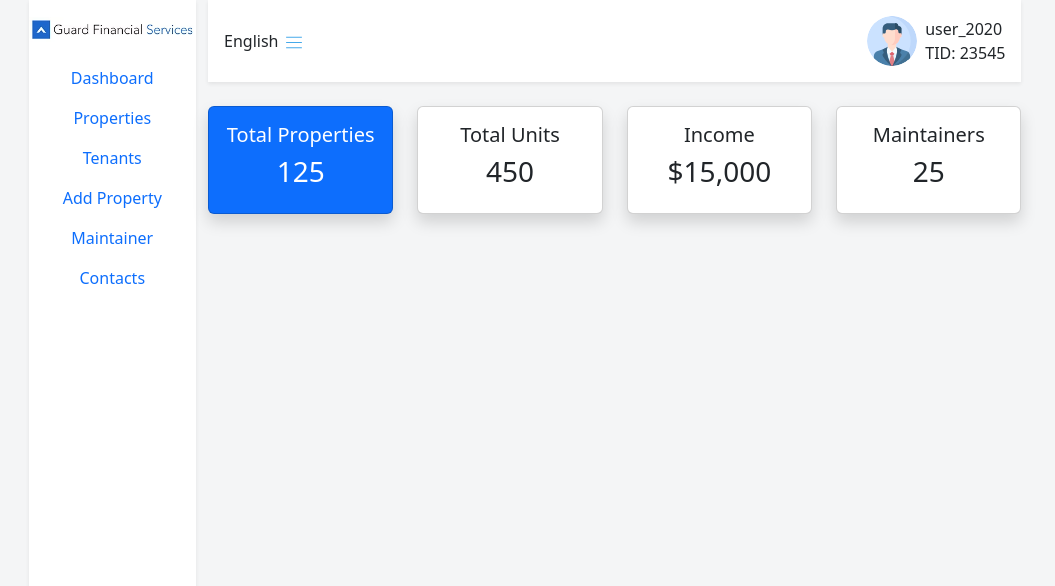
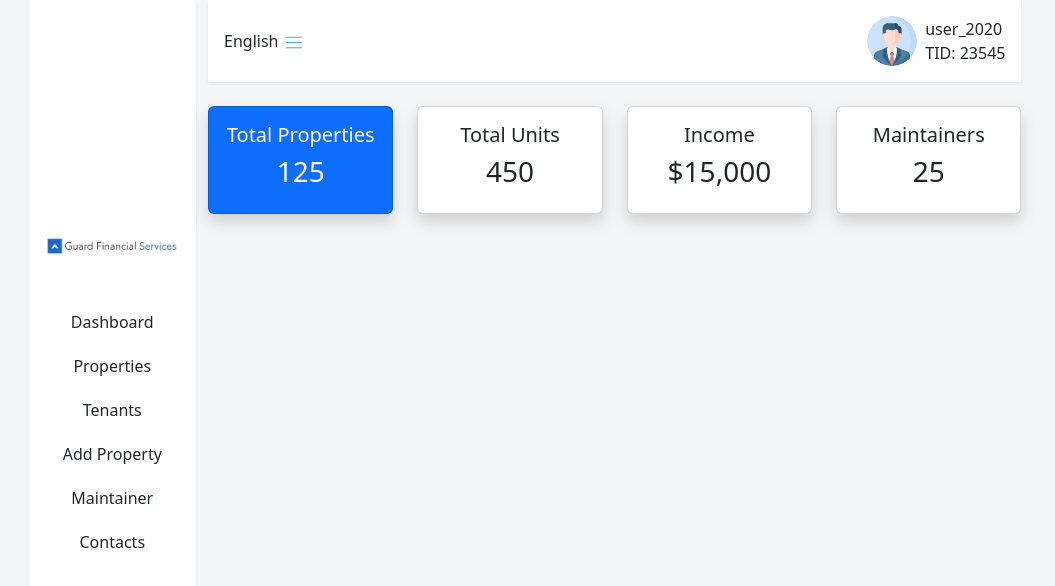
Before and after one commit to jorgeorta01/gfs_home_management_front, a React (Create React App) app in the folder hello_world/: page / in a window 1280 px wide. Shown: the top 586 px of the page, without its empty margins (109-1164 px from the left). Built offline with nearby package versions, Linux system fonts and the light colour scheme.

Commit message:
Buttons now click.

```diff
--- a/hello_world/src/App.js
+++ b/hello_world/src/App.js
@@ -1,45 +1,41 @@
-import React from "react";
+import React, { useState } from "react";
 import frame from "./frame.svg";
 import group from "./GFS_LOGO.PNG";
-import image from "./image.svg";
 import line1 from "./line-1.svg";
-import line2 from "./line-2.svg";
-import line3 from "./line-3.svg";
 import "bootstrap/dist/css/bootstrap.min.css";
 import "./style.css";
 
 export const App = () => {
-    function handleButtonClick() {
-        console.log("Button clicked!");
+    const [activeButton, setActiveButton] = useState(null); // State to track the active button
+
+    function handleButtonClick(label) {
+        setActiveButton(label); // Set the clicked button as active
+        console.log(`${label} button clicked!`);
     }
 
     return (
         <div className="container-fluid dashboard">
             <div className="row">
                 {/* Left-side menu */}
-                <div className="col-md-2 p-0 bg-white shadow-sm">
-                    <div className="logo text-center py-3">
-                        <img src={group} alt="Logo" className="img-fluid" />
-                    </div>
-                    <ul className="nav flex-column">
-                        <li className="nav-item">
-                            <div className="nav-link text-center">Dashboard</div>
-                        </li>
-                        <li className="nav-item">
-                            <div className="nav-link text-center">Properties</div>
-                        </li>
-                        <li className="nav-item">
-                            <div className="nav-link text-center">Tenants</div>
-                        </li>
-                        <li className="nav-item">
-                            <div className="nav-link text-center">Add Property</div>
-                        </li>
-                        <li className="nav-item">
-                            <div className="nav-link text-center">Maintainer</div>
-                        </li>
-                        <li className="nav-item">
-                            <div className="nav-link text-center">Contacts</div>
-                        </li>
+                <div className="col-md-2 p-0 bg-white shadow-sm d-flex flex-column align-items-center justify-content-center">
+                    <ul className="nav flex-column w-100 text-center">
+                        <div className="logo mb-4">
+                            <img src={group} alt="Logo" className="img-fluid" />
+                        </div>
+                        {["Dashboard", "Properties", "Tenants", "Add Property", "Maintainer", "Contacts"].map(
+                            (label) => (
+                                <li className="nav-item" key={label}>
+                                    <button
+                                        className={`btn btn-link nav-link ${
+                                            activeButton === label ? "active" : ""
+                                        }`}
+                                        onClick={() => handleButtonClick(label)}
+                                    >
+                                        {label}
+                                    </button>
+                                </li>
+                            )
+                        )}
                     </ul>
                 </div>
 
@@ -50,7 +46,6 @@ export const App = () => {
                             <span className="me-2">English</span>
                             <div>
                                 <img src={line1} alt="Line" className="me-1" />
-
                             </div>
                         </div>
                         <div className="d-flex align-items-center">
--- a/hello_world/src/style.css
+++ b/hello_world/src/style.css
@@ -58,18 +58,32 @@
     max-height: 100px;
 }
 
-/* Sidebar adjustments */
+/* Sidebar container (rectangle-2) */
 .dashboard .rectangle-2 {
     background-color: #ffffff;
     box-shadow: 0px 0px 10px #0000001a;
+    display: flex; /* Flex layout for centering */
+    flex-direction: column; /* Stack items vertically */
+    justify-content: center; /* Center content vertically */
+    align-items: center; /* Center content horizontally */
     height: 100vh;
-    left: 0;
-    position: absolute;
-    top: 0;
-    width: 100vw;
-    max-width: 310px;
+    width: 310px;
     max-height: 1020px;
 }
+
+/* Adjust logo spacing */
+.dashboard .logo img {
+    max-width: 80%; /* Ensure logo scales properly */
+    margin-bottom: 20px; /* Add spacing below logo */
+}
+
+/* Adjust navigation button spacing */
+.nav-item .btn-link {
+    width: 100%; /* Ensure buttons take full width */
+    padding: 12px; /* Add more padding for better clickability */
+    font-size: 1rem; /* Increase font size for visibility */
+}
+
 
 /* Adjusted header styling */
 .dashboard .text-wrapper {
@@ -98,3 +112,40 @@
     top: 140px;
     white-space: nowrap;
 }
+
+
+/* Sidebar button styles */
+.nav-item .btn-link {
+    color: inherit; /* Keeps the default text color */
+    text-decoration: none; /* Removes underline */
+    display: block; /* Makes the button fill the entire nav-item area */
+    padding: 10px; /* Adds padding for better click area */
+    text-align: center; /* Centers the text within the button */
+    background-color: transparent; /* Default background */
+    border-radius: 0; /* Removes border radius on hover */
+}
+
+/* Hover effect: turn the box blue */
+.nav-item .btn-link:hover {
+    color: white; /* Changes the text color to white for contrast */
+    background-color: rgb(36, 142, 255); /* Changes the background to blue */
+    text-decoration: none; /* Keeps it clean without underline */
+    border-radius: 0; /* Removes border radius on hover */
+}
+
+
+/* Active button styles */
+.nav-item .btn-link.active {
+    color: white; /* Text color for the active button */
+    background-color: rgb(36, 142, 255); /* Blue background */
+    text-decoration: none; /* No underline */
+    border-radius: 0; /* No rounded corners */
+}
+
+/* Hover effect for other buttons */
+.nav-item .btn-link:hover:not(.active) {
+    color: white; /* Text color on hover */
+    background-color: rgb(36, 142, 255); /* Background color on hover */
+    text-decoration: none; /* No underline */
+    border-radius: 0; /* No rounded corners */
+}
```
